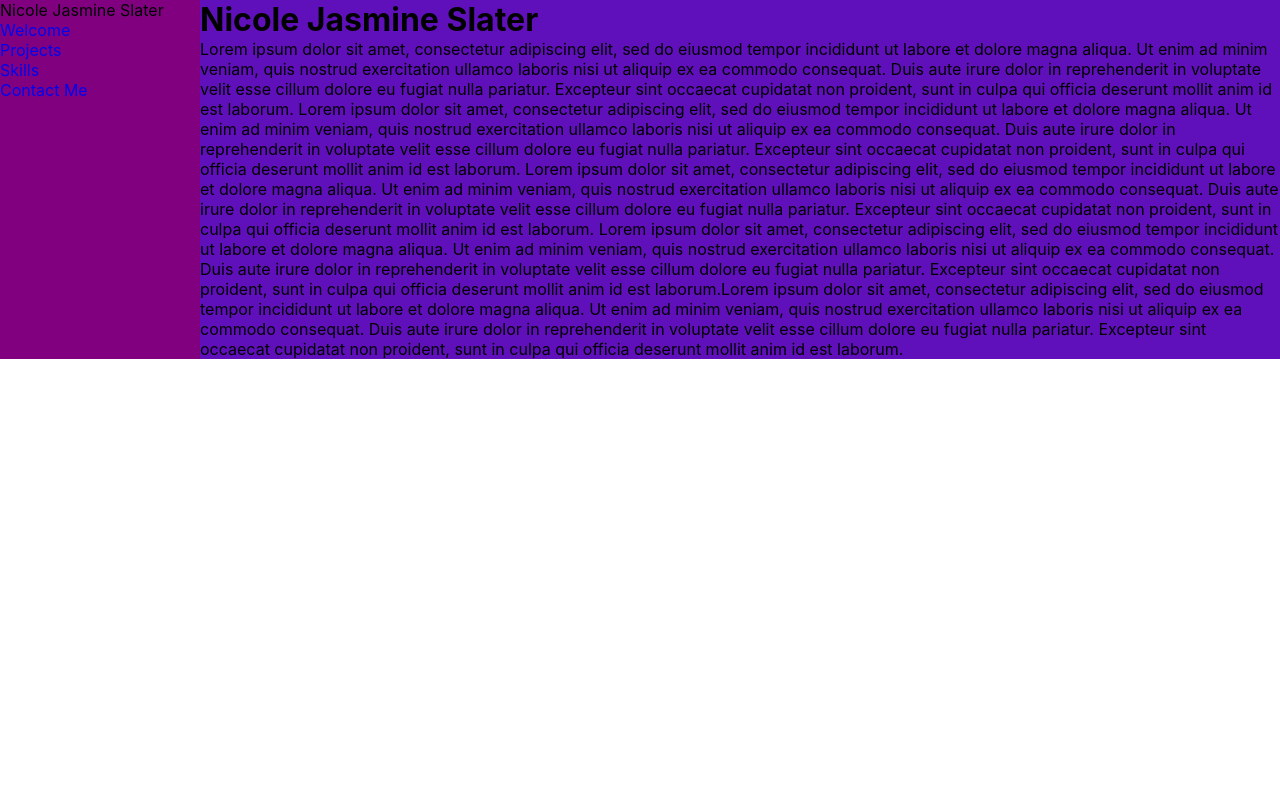
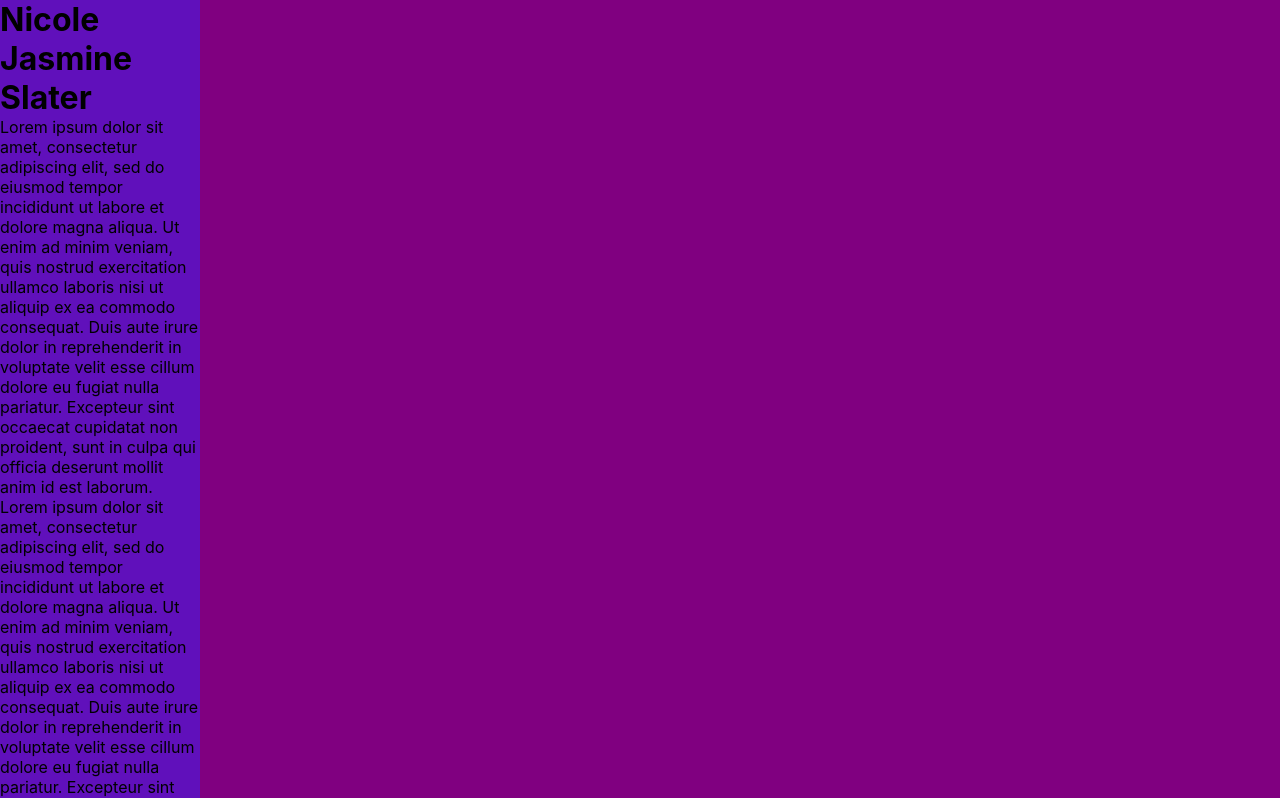
Before and after one commit to nicoleslater/my-portfolio, a React (Create React App) app: page / in a window 1280 px wide. Shown: the top 798 px of the page. Built offline with nearby package versions, Linux system fonts and the light colour scheme.

Commit message:
Styling homepage

```diff
--- a/src/App.css
+++ b/src/App.css
@@ -12,7 +12,13 @@
 }
 
 .sidebar{
-background: purple;
+  position: sticky;
+  grid-area: sidebar;
+ background: purple;
+ top: 0;
+ left: 0;
+ align-self: start;
+
 }
 
 .main{
```
